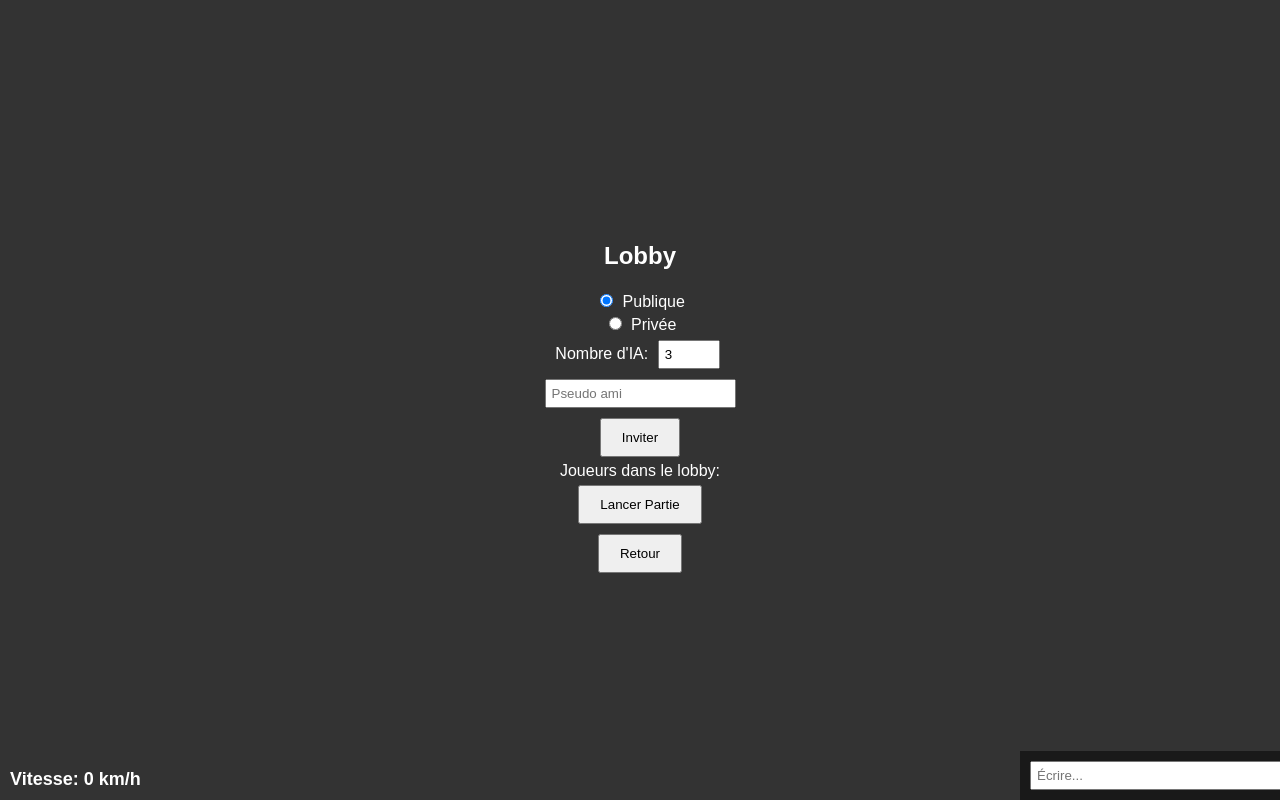
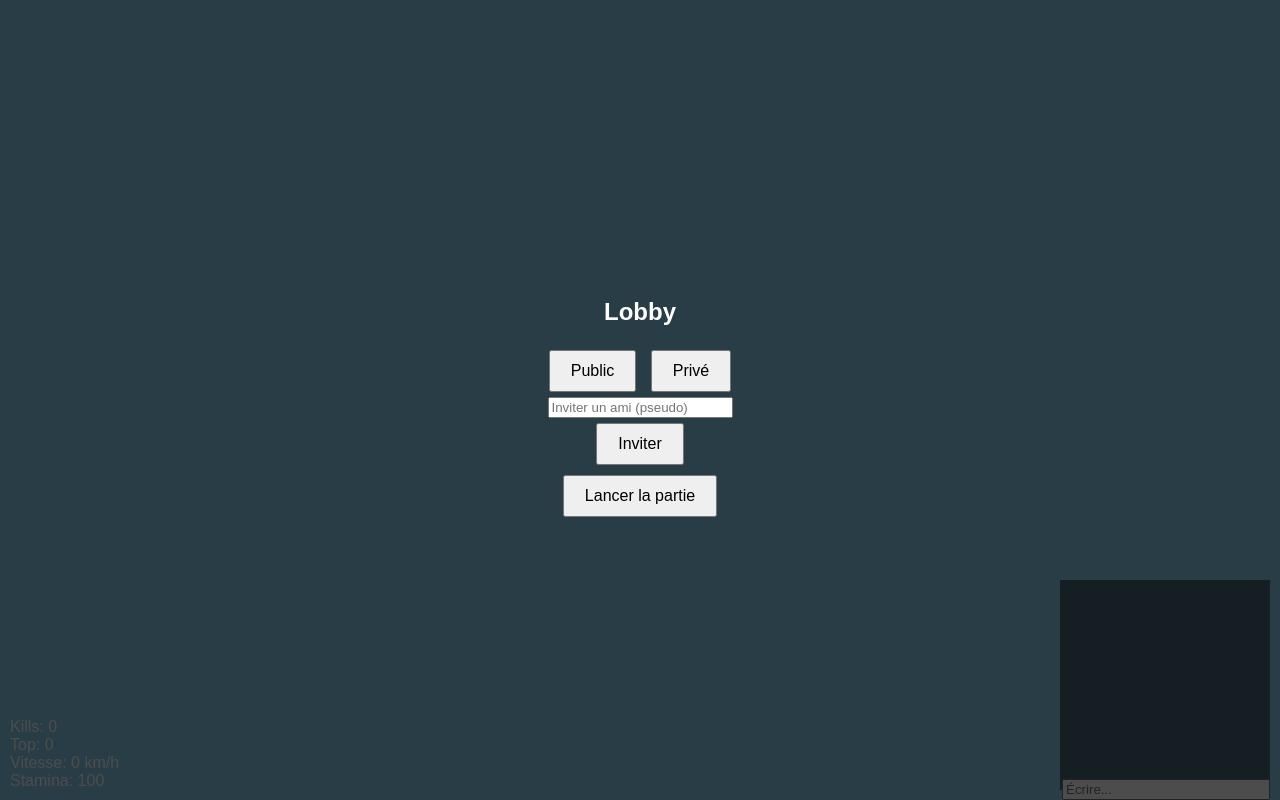
Before and after one commit to ashzerprime/goat.battle.royal-simulator, a website: page public/index.html in a window 1280 px wide. Both pictures are taken after a click on the button "Jouer". Drawn offline with nearby package versions, Linux system fonts and the light colour scheme.

Commit message:
Update index.html

```diff
--- a/public/index.html
+++ b/public/index.html
@@ -2,63 +2,69 @@
 <html lang="fr">
 <head>
 <meta charset="UTF-8">
-<meta name="viewport" content="width=device-width, initial-scale=1.0">
 <title>Goat Battle Royale 3D</title>
 <style>
-body,html { margin:0; padding:0; overflow:hidden; font-family:Arial; }
-#menu,#menu2,#endScreen { position:absolute; top:0; left:0; width:100%; height:100%; background:rgba(0,0,0,0.8); color:white; display:flex; flex-direction:column; align-items:center; justify-content:center; }
-#menu2 { display:none; }
-#endScreen { display:none; }
-button { padding:10px 20px; margin:5px; }
-input, select { margin:5px; padding:5px; }
-#chat { position:absolute; bottom:0; right:0; width:250px; max-height:300px; background:rgba(0,0,0,0.5); overflow:auto; color:white; padding:5px; display:flex; flex-direction:column; }
-#chat input { width:100%; margin-top:5px; }
-#speed { position:absolute; bottom:10px; left:10px; color:white; font-weight:bold; font-size:18px; }
+  html, body { margin: 0; padding: 0; overflow: hidden; font-family: Arial; background: #87ceeb; }
+  #menu, #menu2, #endScreen { position: absolute; top:0; left:0; width:100%; height:100%; background: rgba(0,0,0,0.7); display:flex; justify-content:center; align-items:center; flex-direction:column; z-index:10; color:white; }
+  #menu2 { display:none; flex-direction:column; }
+  button { margin:5px; padding:10px 20px; font-size:16px; cursor:pointer; }
+  #canvas3d { display:block; }
+  #hud { position:absolute; bottom:10px; left:10px; color:white; font-size:16px; z-index:5; }
+  #chat { position:absolute; right:10px; bottom:10px; width:200px; height:200px; background:rgba(0,0,0,0.5); overflow-y:auto; padding:5px; color:white; font-size:14px; }
+  #chatInput { position:absolute; right:10px; bottom:0; width:200px; }
 </style>
 </head>
 <body>
+
+<!-- Menu principal -->
 <div id="menu">
   <h1>Goat Battle Royale</h1>
-  <input type="text" id="pseudo" placeholder="Pseudo">
-  <input type="color" id="color" value="#ff9966">
+  <input type="text" id="pseudo" placeholder="Pseudo" />
   <select id="controls">
     <option value="wasd">WASD</option>
-    <option value="zqsd">ZQSD</option>
     <option value="arrows">Flèches</option>
   </select>
+  <input type="color" id="color" value="#ff9966" />
   <button id="startBtn">Jouer</button>
 </div>
 
+<!-- Menu secondaire / lobby -->
 <div id="menu2">
   <h2>Lobby</h2>
-  <label><input type="radio" name="mode" value="public" checked> Publique</label>
-  <label><input type="radio" name="mode" value="private"> Privée</label>
-  <div id="iaCountDiv">
-    Nombre d'IA: <input type="number" id="iaCount" min="1" max="10" value="3">
+  <div>
+    <button id="publicBtn">Public</button>
+    <button id="privateBtn">Privé</button>
   </div>
-  <input type="text" id="invitePseudo" placeholder="Pseudo ami">
+  <input type="text" id="inviteInput" placeholder="Inviter un ami (pseudo)" />
   <button id="inviteBtn">Inviter</button>
-  <div>Joueurs dans le lobby: <span id="playerList"></span></div>
-  <button id="launchBtn">Lancer Partie</button>
-  <button id="backMenu1Btn">Retour</button>
+  <div id="playersList"></div>
+  <button id="launchBtn">Lancer la partie</button>
 </div>
 
-<div id="endScreen">
+<!-- Canvas 3D -->
+<canvas id="canvas3d"></canvas>
+
+<!-- HUD -->
+<div id="hud">
+  <div>Kills: <span id="kills">0</span></div>
+  <div>Top: <span id="top">0</span></div>
+  <div>Vitesse: <span id="speed">0</span> km/h</div>
+  <div>Stamina: <span id="stamina">100</span></div>
+</div>
+
+<!-- Chat texte -->
+<div id="chat"></div>
+<input id="chatInput" placeholder="Écrire..." />
+
+<!-- Écran de fin -->
+<div id="endScreen" style="display:none; flex-direction:column;">
   <h1 id="endText"></h1>
   <button id="backToMenu">Retour au menu</button>
 </div>
 
-<div id="chat">
-  <div id="chatMessages"></div>
-  <input type="text" id="chatInput" placeholder="Écrire...">
-</div>
+<script src="/socket.io/socket.io.js"></script>
+<script src="https://cdn.jsdelivr.net/npm/three@0.154.0/build/three.min.js"></script>
+<script src="main.js"></script>
 
-<div id="speed">Vitesse: 0 km/h</div>
-
-<!-- Librairies -->
-<script src="https://cdn.jsdelivr.net/npm/three@0.158.0/build/three.min.js"></script>
-<script src="https://cdn.jsdelivr.net/npm/three@0.158.0/examples/js/loaders/GLTFLoader.js"></script>
-<script src="/socket.io/socket.io.js"></script>
-<script src="main.js"></script>
 </body>
 </html>
```
